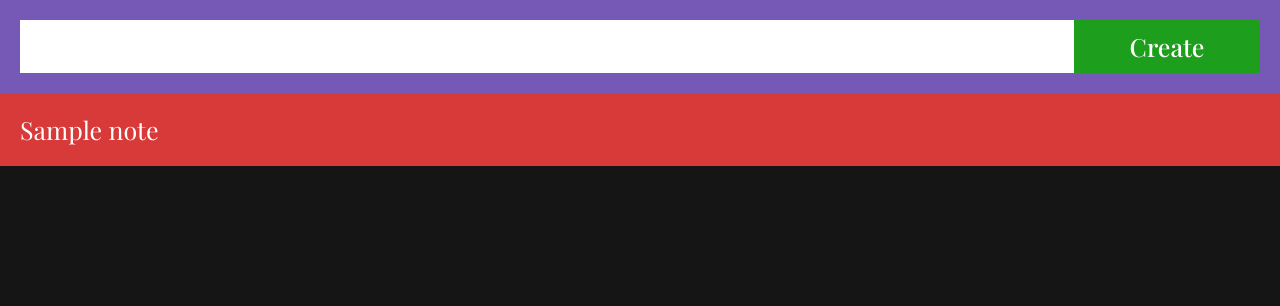
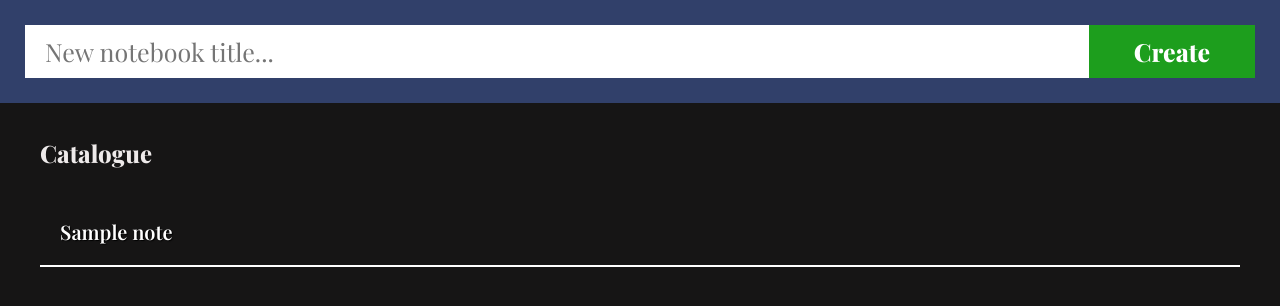
Before and after one commit to 5aharsh/notebook, a Flask app: template templates/index.html in a window 1280 px wide. Shown: the top 306 px of the page. Run offline with Flask 2, Linux system fonts and the light colour scheme; the template is opened without the code that fills it: most values are stand-ins (such as "Sample title", 1, 10 or a date in 2020).

Commit message:
Kinda usable now

```diff
--- a/main.py
+++ b/main.py
@@ -8,15 +8,22 @@ app = Flask(__name__)
 
 @app.route("/", methods=['GET'])
 def home():
-    db = db_util.get_db()
-    return render_template('index.html', notebook=db, title=TITLE)
+    try:
+        db = db_util.get_db()
+        return render_template('index.html', notebook=db, title=TITLE)
+    except:
+        return render_template('error.html', msg="Something went wrong...")
 
 
 @app.route("/notebook/<notebook_id>", methods=['GET'])
 def notebook(notebook_id):
-    title, content = db_util.get_content(notebook_id)
-    return render_template('notebook.html', title=title, content=content, id=notebook_id)
-
+    try:
+        title, content = db_util.get_content(notebook_id)
+        return render_template('notebook.html', title=title, content=content, id=notebook_id)
+    except KeyError as e:
+        return render_template('error.html', msg="Looks like requested notebook doesn't exist")
+    except:
+        return render_template('error.html', msg="Something went wrong...")
 
 @app.route("/add", methods=['POST'])
 def add():
@@ -30,9 +37,20 @@ def add():
 @app.route("/refresh", methods=['POST'])
 def refresh():
     try:
+        title = request.json["title"]
         text = request.json["data"]
         notebook_id = request.json["id"]
-        db_util.update_content(notebook_id, text)
+        db_util.update_content(notebook_id, title, text)
+        return jsonify({'status': 'success'})
+    except:
+        return jsonify({'status': 'failure'})
+
+
+
+@app.route("/delete/<notebook_id>", methods=['GET'])
+def delete(notebook_id):
+    try:
+        db_util.delete_note(notebook_id)
         return jsonify({'status': 'success'})
     except:
         return jsonify({'status': 'failure'})
--- a/templates/index.html
+++ b/templates/index.html
@@ -5,9 +5,9 @@
     <meta charset="UTF-8">
     <meta http-equiv="X-UA-Compatible" content="IE=edge">
     <meta name="viewport" content="width=device-width, initial-scale=1.0">
-    <title>Notebook - Home</title>
+    <title>Home - Notebook</title>
     <style>
-        @import url('https://fonts.googleapis.com/css2?family=Playfair+Display:wght@400;500&display=swap');
+        @import url('https://fonts.googleapis.com/css2?family=Playfair+Display:wght@400;600;800&display=swap');
 
         body,
         html {
@@ -22,8 +22,8 @@
         }
 
         #create-container {
-            padding: 20px;
-            background: rgb(118, 88, 182);
+            padding: 20px 25px;
+            background: rgb(49, 64, 106);
         }
 
         #create {
@@ -34,7 +34,6 @@
             display: flex;
             flex-wrap: wrap;
             width: 100%;
-            text-align: center;
         }
 
         #create-title,
@@ -42,24 +41,33 @@
             box-sizing: border-box;
             border: 0;
             font-size: 25px;
-            margin: none;
+            margin: 5px 0;
             outline: 0;
             padding: 10px 5px;
             font-family: 'Playfair Display', 'Georgia', Verdana, sans-serif;
         }
 
         #create-title {
-            min-width: 500px;
-            width: 85%;
+            flex-grow: 1;
+            padding: 10px 20px;
+            width: 80%;
         }
 
         #create-btn {
             background-color: rgb(29, 158, 29);
             color: #fff;
             cursor: pointer;
-            font-weight: 500;
+            font-weight: 800;
+            flex-grow: 1;
             min-width: 150px;
-            width: 15%;
+        }
+
+        #showcase {
+            padding: 10px 40px;
+        }
+
+        #showcase h3 {
+            font-size: x-large;
         }
 
         #notebooks {
@@ -72,19 +80,38 @@
         #notebooks li {
             box-sizing: border-box;
             display: block;
-            margin: 0;
+            padding: 5px 0;
             width: 100%;
         }
 
         #notebooks li a {
+            border-bottom: 2px solid #fff;
             box-sizing: border-box;
-            background-color: rgb(216, 57, 57);
             color: #fff;
             display: block;
-            font-size: 25px;
-            padding: 20px;
+            font-size: 20px;
+            font-weight: 600;
+            padding: 20px 20px;
             text-decoration: none;
+            text-shadow: 1px 1px 1px #000;
+            transition: all 0.5s ease;
             width: 100%;
+        }
+
+        #notebooks li a:hover {
+            padding-left: 40px;
+        }
+
+        #notebooks li:nth-child(3n+1) a:hover {
+            background: rgb(165, 58, 58);
+        }
+
+        #notebooks li:nth-child(3n-1) a:hover {
+            background: rgb(177, 190, 56);
+        }
+
+        #notebooks li:nth-child(3n) a:hover {
+            background: rgb(58, 119, 165);
         }
     </style>
 </head>
@@ -92,11 +119,13 @@
 <body>
     <div id="create-container">
         <div id="create">
-            <input type="text" name="title" id="create-title">
+            <input type="text" placeholder="New notebook title..." name="title" id="create-title">
             <input type="button" value="Create" id="create-btn">
         </div>
     </div>
+
     <div id="showcase">
+        <h3>Catalogue</h3>
         <ul id="notebooks">
             {% for note in notebook %}
             <li><a href="/notebook/{{ note }}">{{ notebook[note][title] }}</a></li>
```
Also changed, not shown: templates/error.html (added, +49 -0 lines), templates/notebook.html (+74 -10 lines), utils/db_util.py (+8 -1 lines).
